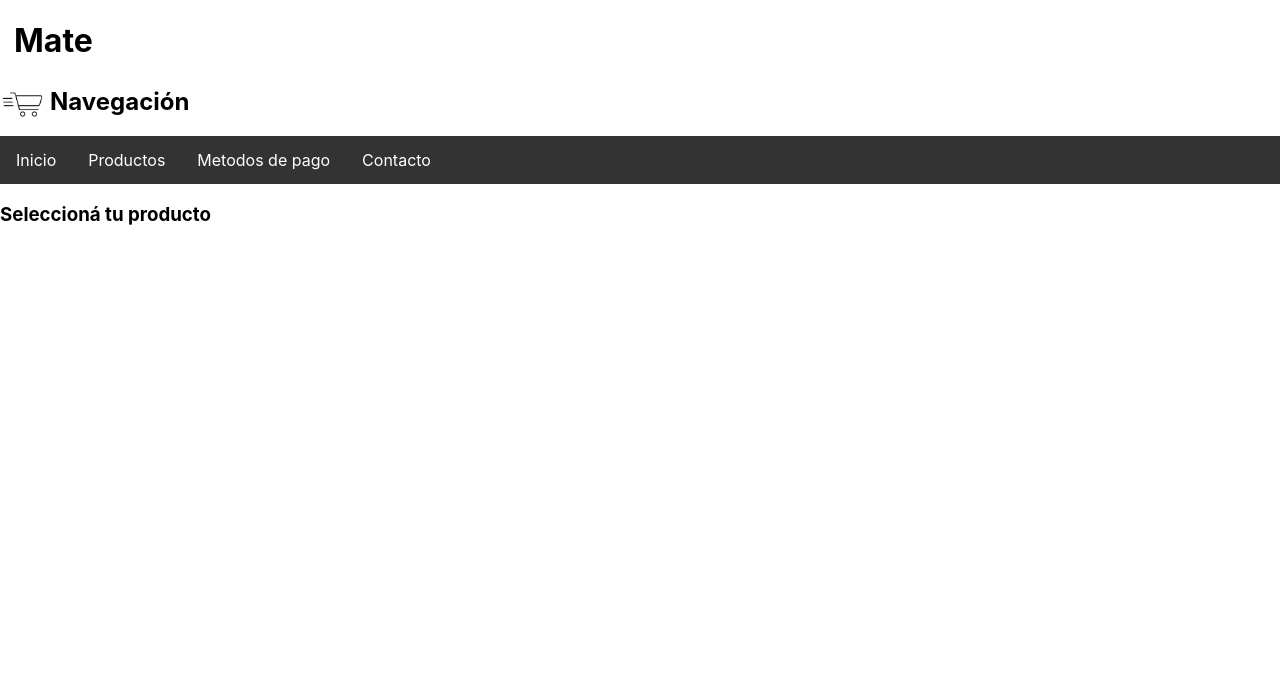
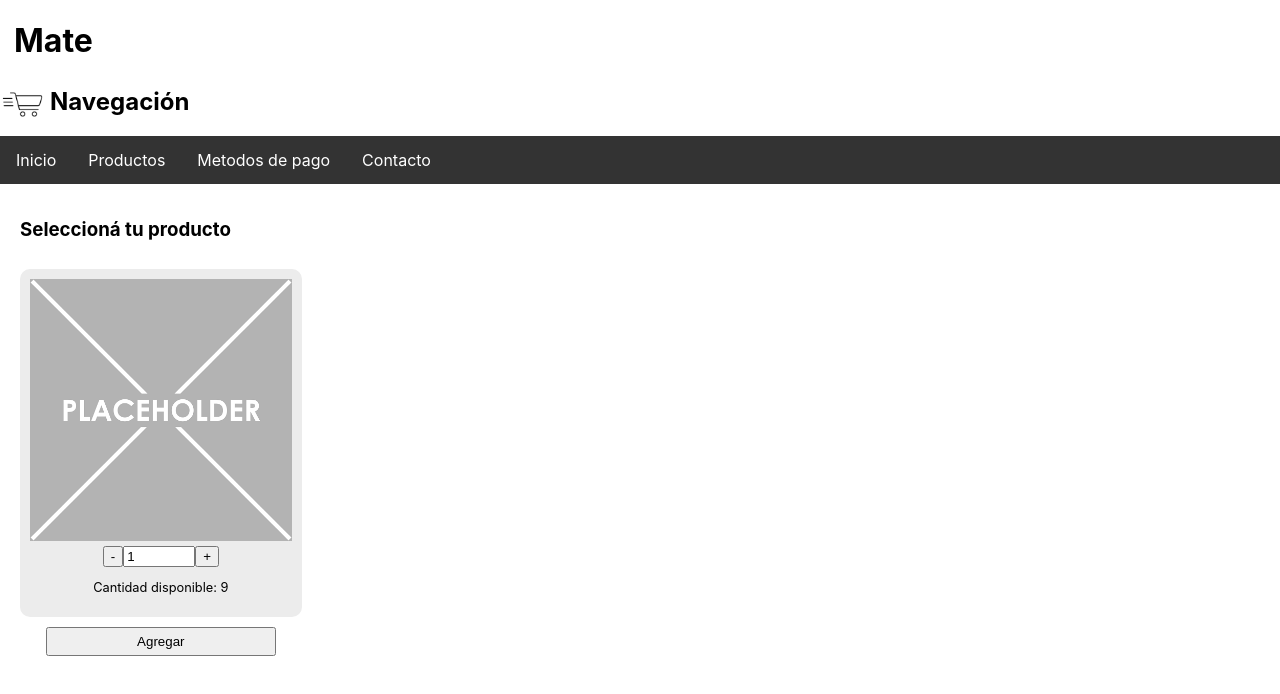
Before and after one commit to agustinmende/CH_ecom, a React (Create React App) app in the folder mate/: page / in a window 1280 px wide. Shown: the top 694 px of the page. Built offline with nearby package versions, Linux system fonts and the light colour scheme.

Commit message:
## Entrega #3

```diff
--- a/mate/src/App.css
+++ b/mate/src/App.css
@@ -3,6 +3,13 @@ h1 {
   padding: 0 0 0 14px;
 }
 
+/* app */
+.App {
+  padding: 10px;
+}
+.App h3 {
+  padding: 5px 0 0 10px;
+}
 /* Nav Bar */
 .NavBar {
   position: relative;
@@ -18,6 +25,7 @@ h1 {
 .NavBar h2 {
   padding: 5px 0 0 50px;
 }
+
 .NavBar ul {
   list-style-type: none;
   margin: 0;
@@ -38,3 +46,45 @@ h1 {
 .NavBar li a:hover {
   background-color: #111;
 }
+
+/* Item Count */
+
+/* Chrome, Safari, Edge, Opera */
+input::-webkit-outer-spin-button,
+input::-webkit-inner-spin-button {
+  -webkit-appearance: none;
+  margin: 0;
+}
+
+/* Firefox */
+input[type=number] {
+  -moz-appearance: textfield;
+}
+
+#itemCount {
+  width: 22vw;
+  padding: 10px;
+  text-align: center;
+}
+#itemCount img {
+  max-width: 100%;
+  max-height: 100%;
+}
+#itemCount .item {
+  display: block;
+  border-radius: 10px;
+  padding: 10px;
+  background-color: rgb(236, 236, 236);
+}
+
+#itemCount .addToCart {
+  width: 18vw;
+  margin: 10px 0 0 0;
+  padding: 5px 0 5px 0;
+}
+#itemCount input {
+  width: 5vw;
+}
+#itemCount p {
+  font-size: 0.8em;
+}
--- /dev/null
+++ b/mate/src/components/ItemCount.js
@@ -0,0 +1,47 @@
+import { useState } from 'react';
+import itemImage from "../images/placeholder.png";
+
+
+const ItemCount = ({ stock, initial, onAdd }) => {
+    const [items, setItems] = useState(initial);
+    let availableStock = stock - items;
+
+    const handleChange = (e) => {
+        e.preventDefault();
+        setItems(Number(e.target.value));
+
+        if (Number(e.target.value) > stock) {
+            setItems(stock);
+        }
+        if (Number(e.target.value) < 0) {
+            setItems(0);
+        }
+    };
+
+    const itemChange = (e) => {
+        e.preventDefault();
+
+       if (e.target.id === "decrease") {
+        setItems(items - 1);
+        };
+        if (e.target.id === "increase") {
+            setItems(items + 1);
+        }
+    };
+
+    return (
+        <form id="itemCount">
+            <div className="item">
+                <img src={itemImage} alt="placeholderIMG"/>
+                <button id="decrease" onClick={(e) => itemChange(e)} disabled={items <= 0}>-</button>
+                <input type="number" value={items} placeholder={initial} onChange={(e) => handleChange(e)}></input>
+                <button id="increase" onClick={(e) => itemChange(e)} disabled={items >= stock}>+</button>
+                <p>Cantidad disponible: {availableStock}</p>
+            </div>
+            <button className="addToCart" onClick={(e) =>{ onAdd(e, items); setItems(0)}}>Agregar</button>
+
+        </form>
+    );
+};
+
+export default ItemCount;
--- a/mate/src/components/ItemListContainer.js
+++ b/mate/src/components/ItemListContainer.js
@@ -1,13 +1,24 @@
-import React, { Component } from 'react';
+import React, { useState } from 'react';
+import ItemCount from "../components/ItemCount";
 
-class ItemListContainer extends Component {
-    render() {
-        return (
+const ItemListContainer = (props) => {
+
+const [stockActual, setStockActual] = useState(10);
+    const restarStock = (e, nuevoStock) => {
+        e.preventDefault();
+        if(nuevoStock == 0) {
+            alert("Debe ingresar al menos 1 producto");
+        }
+        setStockActual((stockActual) => stockActual - nuevoStock);
+    };
+    return (
+            <div className="App">
                 <h3>
-                    {this.props.greeting}
+                    {props.greeting}
                 </h3>
-        )
-    }
+                <ItemCount stock={stockActual} initial={1} onAdd={restarStock} />
+            </div>
+    )
 };
 
 export default ItemListContainer;
--- a/mate/src/index.css
+++ b/mate/src/index.css
@@ -6,8 +6,3 @@ body {
   -webkit-font-smoothing: antialiased;
   -moz-osx-font-smoothing: grayscale;
 }
-
-code {
-  font-family: source-code-pro, Menlo, Monaco, Consolas, 'Courier New',
-    monospace;
-}
```
Also changed, not shown: mate/public/manifest.json, mate/src/images/placeholder.png (added), 1 other file (tests, documents, lock files or other folders).
